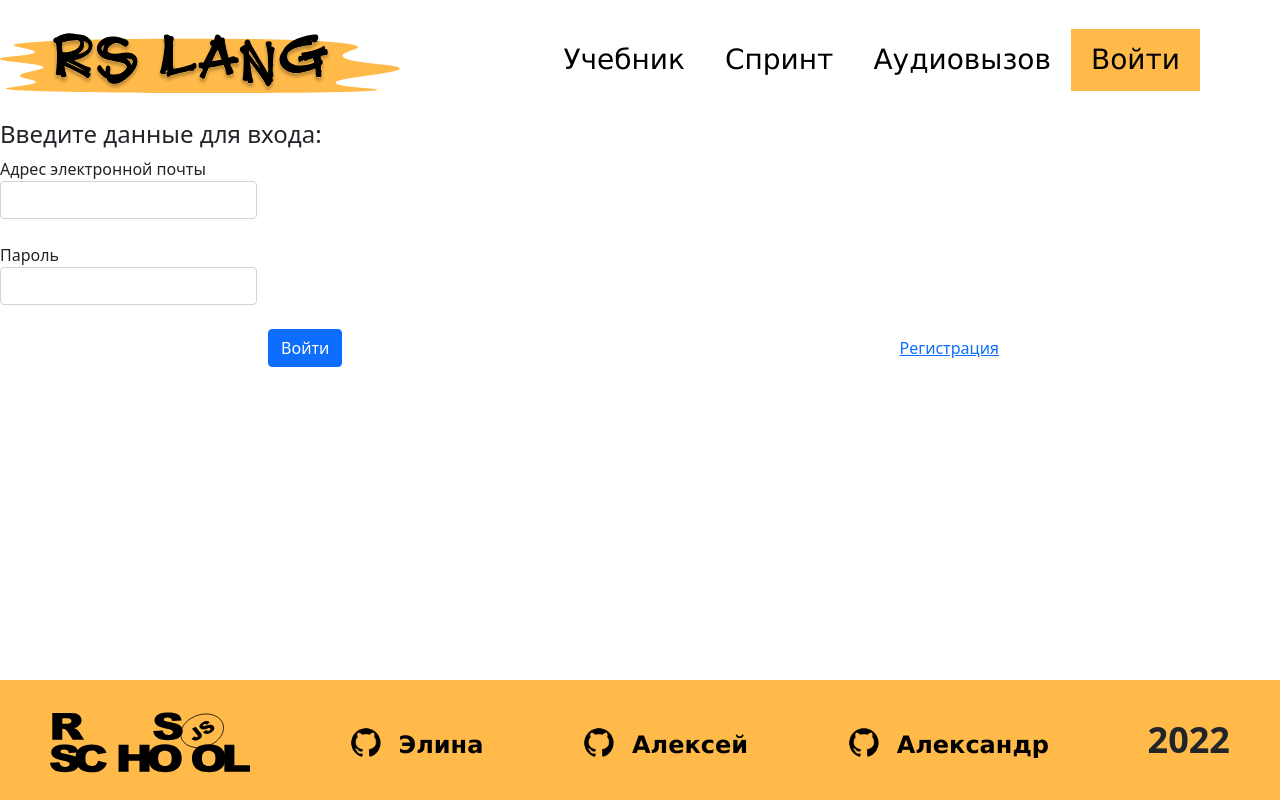
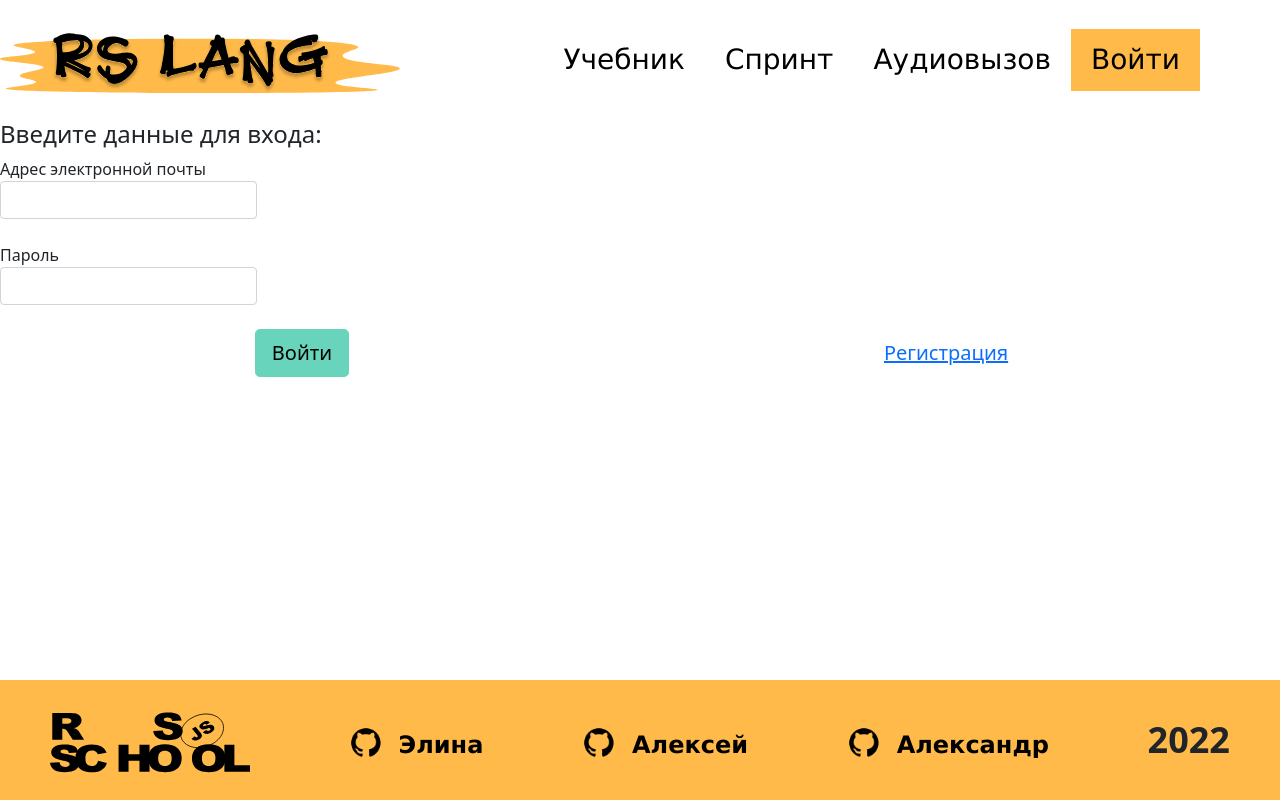
Before and after one commit to Aleksander-true/rslang, a React (Create React App) app: page /authorization in a window 1280 px wide. Built offline with nearby package versions, Linux system fonts and the light colour scheme; a web font is replaced by a local one.

Commit message:
refact: move footer style from app.css to footer.css

```diff
--- a/src/Components/Footer.js
+++ b/src/Components/Footer.js
@@ -1,4 +1,5 @@
 import rs_logo from './../assets/svg/rs_logo.svg';
+import './footer.css';
 
 function Footer() {
   return (
--- a/src/Pages/Authorization/LogIn.js
+++ b/src/Pages/Authorization/LogIn.js
@@ -1,5 +1,6 @@
 import React from 'react';
 import api from '../../API';
+import './authrisation.css';
 
 class LogIn extends React.Component {
   constructor(props) {
@@ -61,10 +62,10 @@ class LogIn extends React.Component {
             </label>
           </div>
           <div className="d-grid gap-2 d-md-flex justify-content-around">
-            <button type="submit" className="btn btn-primary">
+            <button type="submit" className="btn button_ok btn-lg">
               Войти
             </button>
-            <button type="button" className="btn btn-link" onClick={this.props.callRegistration}>
+            <button type="button" className="btn btn-link btn-lg" onClick={this.props.callRegistration}>
               Регистрация
             </button>
           </div>
--- a/src/Pages/Authorization/LogOut.js
+++ b/src/Pages/Authorization/LogOut.js
@@ -25,10 +25,10 @@ class LogOut extends React.Component {
           функции.
         </p>
         <div className="d-grid gap-2 d-md-flex justify-content-around">
-          <button type="submit" className="btn btn-warning" onClick={() => this.unAuthorize()}>
+          <button type="submit" className="btn btn-warning btn-lg" onClick={() => this.unAuthorize()}>
             Продолжить как гость
           </button>
-          <button type="button" className="btn btn-success" onClick={() => this.props.modal.closeModal()}>
+          <button type="button" className="btn btn-success btn-lg" onClick={() => this.props.modal.closeModal()}>
             Отмена
           </button>
         </div>
--- a/src/Pages/Authorization/Registration.js
+++ b/src/Pages/Authorization/Registration.js
@@ -1,5 +1,6 @@
 import React from 'react';
 import api from '../../API';
+import './authrisation.css';
 
 class Registration extends React.Component {
   constructor(props) {
@@ -73,10 +74,10 @@ class Registration extends React.Component {
             </div>
           </div>
           <div className="d-grid gap-2 d-md-flex justify-content-around">
-            <button type="submit" className="btn btn-primary">
+            <button type="submit" className="btn button_ok btn-lg">
               Войти
             </button>
-            <button type="button" className="btn btn-link" onClick={this.props.callLogIn}>
+            <button type="button" className="btn btn-link btn-lg" onClick={this.props.callLogIn}>
               Уже зарегистрированы?
             </button>
           </div>
--- a/src/Pages/Authorization/authrisation.css
+++ b/src/Pages/Authorization/authrisation.css
@@ -12,3 +12,23 @@
 .log-out:hover::after {
   transform: scale(1.2);
 }
+
+.btn.button_ok {
+  color: #000;
+  background-color: #68d4bb;
+  border-color: #68d4bb;
+}
+
+.btn.button_ok:hover {
+  color: #000;
+  background-color: #77e7cd;
+  border-color: #77e7cd;
+}
+
+.button_ok:focus {
+  box-shadow: 0 0 0 0.25rem #68d4bb8a;
+}
+
+.button_cancel {
+  background-color: #fc7e53;
+}
```
Also changed, not shown: src/Components/footer.css (added).
